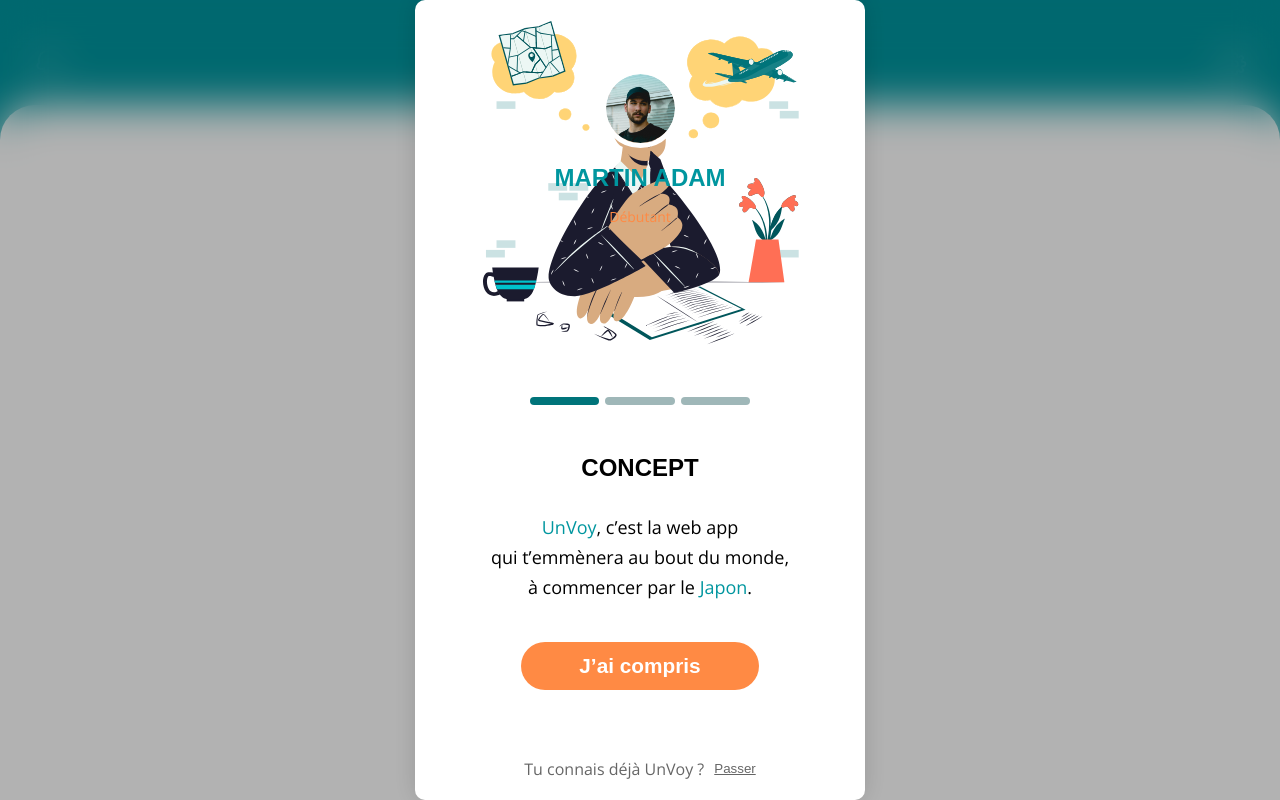
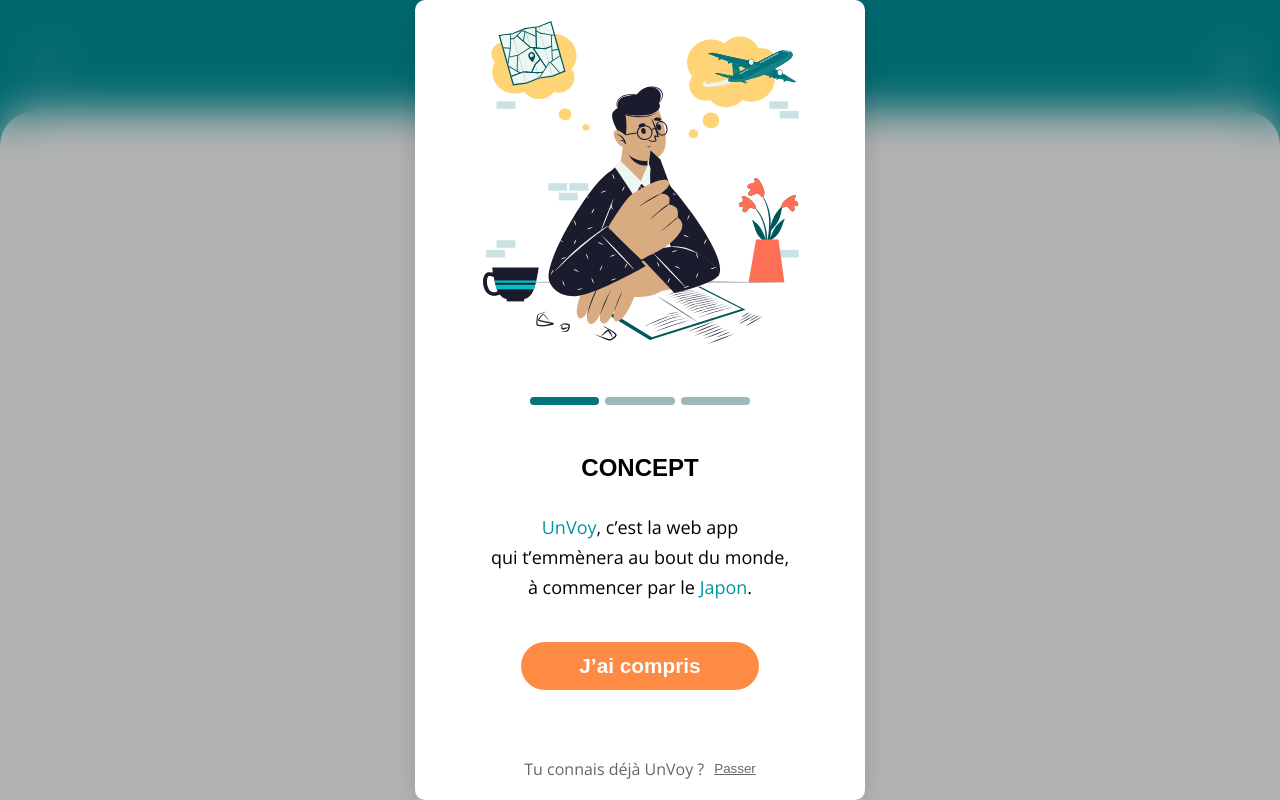
Before and after one commit to Boyadjie/UnVoy, a Next.js app: page /accueil in a window 1280 px wide. Built offline with nearby package versions, Linux system fonts and the light colour scheme; a web font is replaced by a local one.

Commit message:
fix(#47): notification not a link

```diff
--- a/app/accueil/page.tsx
+++ b/app/accueil/page.tsx
@@ -12,14 +12,14 @@ export default function Home() {
         <Onboarding />
         <section className={styles.header}>
           <div className={styles.navigation}>
-            <Link href="/notifications">
+            <div>
               <Image
                 src="/icons/notifications.svg"
                 alt="Icône de notification"
                 width={24}
                 height={24}
               />
-            </Link>
+            </div>
             <Link href="/settings">
               <Image
                 src="/icons/setting.svg"
--- a/src/components/profile/profile.module.css
+++ b/src/components/profile/profile.module.css
@@ -6,7 +6,7 @@
   gap: 15px;
 
   > * {
-    z-index: 10;
+    z-index: 5;
   }
 
   &::before {
```
